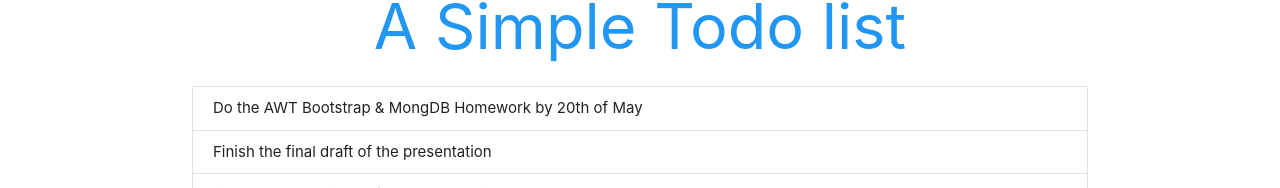
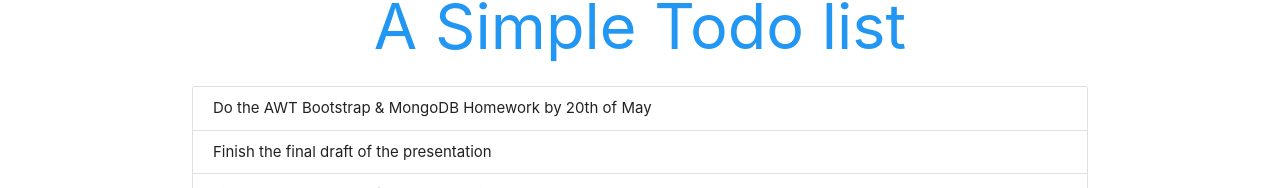
Before and after one commit to shoebjoarder/awt-handson, a React (Create React App) app: page / in a window 1280 px wide. Shown: the part 114-302 px from the top of the page. Built offline with nearby package versions, Linux system fonts and the light colour scheme.

Commit message:
Finalized the task descriptions

```diff
--- a/src/App.js
+++ b/src/App.js
@@ -10,7 +10,7 @@ export default class App extends Component {
 		super(props);
 		this.state = {
 			todos: [
-				{ id: 1, task: "Do the AWT Bootstrap & MongDB Homework by 20th of May" },
+				{ id: 1, task: "Do the AWT Bootstrap & MongoDB Homework by 20th of May" },
 				{ id: 2, task: "Finish the final draft of the presentation" },
 				{ id: 3, task: "Finish the recordings of the presentation" },
 				{ id: 4, task: "Prepare the hands-on session codes" },
@@ -19,27 +19,28 @@ export default class App extends Component {
 	}
 	/* Task 1: END */
 
-	/* Task 2.2: Create a deleteTodo method using arrow function to pass a parameter "id" */
+	/* Task 2.1: Create a deleteTodo method using arrow function to pass a parameter "id" */
 	deleteTodo = (id) => {
-		const todo = this.state.todos.filter(todo => {
+	/* Task 2.1: END */
+		const filteredTodo = this.state.todos.filter(todo => {
 			return todo.id !== id
 		});
-		/* Task 2.3: Set state method to assign the const variable "filterTodo" to todos */
+		/* Task 2.2: Set state method to assign the const variable "filterTodo" to todos */
 		this.setState({
-			todos: todo
+			todos: filteredTodo
 		})
-		/* Task 2.4: END */
+		/* Task 2.2: END */
 	}
 
-	/* Task 3.1: Create Todo Method and todo as input parameter */
-	addTodo = (todo) => {
-		todo.id = Math.random();
-		let newListTodos = [...this.state.todos, todo]
+	/* Task 3.1: Create Todo Method and todo as input parameter, assign the todo variable with Math.random() function, use the spread operator to inject the new todo inside a new list called newListTodos, set the state property todos with the newListTodos */
+	addTodo = (newTodo) => {
+		newTodo.id = Math.random();
+		let newListTodos = [...this.state.todos, newTodo]
 		this.setState({
 			todos: newListTodos
 		})
 	}
-	/* Task 3: Ends */
+	/* Task 3.1: Ends */
 
 	render() {
 		return (
@@ -52,17 +53,17 @@ export default class App extends Component {
 
 				{/* Task 1.2: End */}
 
-				{/* Task 2.1: Pass the deleteTodo method to the Todos Component */}
+				{/* Task 2.3: Pass the deleteTodo method to the Todos Component */}
 
-				<Todos todos={this.state.todos} deleteTodo={this.deleteTodo} />
+				<Todos todoProp={this.state.todos} deleteTodoFunc={this.deleteTodo} />
 
-				{/* Task 2.1: End */}
+				{/* Task 2.3: End */}
 
-				{/* Task 3.1: Pass the addTodo prop method to the AddForm Component */}
+				{/* Task 3.2: Pass the addTodo prop method to the AddForm Component */}
 
 				<AddForm addTodo={this.addTodo} />
 
-				{/* Task 3.1: End */}
+				{/* Task 3.2: End */}
 			</div>
 		)
 	}
--- a/src/components/Todos.js
+++ b/src/components/Todos.js
@@ -2,16 +2,16 @@ import React from 'react'
 
 /* Specify the Prop objects in Functional Components */
 /* This functional component will try to display the todo list defined as states in App Component */
-export default function Todos({todos=0, deleteTodo}) {
-	const todoList = todos.length ? (
-		todos.map(todo => {
+export default function Todos({todoProp=0, deleteTodoFunc}) {
+	const todoList = todoProp.length ? (
+		todoProp.map(todo => {
 			return (
 				<div className="collection-item" key={todo.id}>
 					{/* <span>{todo.task}</span> */}
 
 					{/* Task 2.4: Calls the anonymous arrow function to use deleteTodo method passing the props todo.id as the input parameter */}
 
-					<span onClick={() => {deleteTodo(todo.id)}}>{todo.task}</span>
+					<span onClick={() => {deleteTodoFunc(todo.id)}}>{todo.task}</span>
 
 					{/* Task 2.4: End */}
 				</div>
@@ -21,7 +21,7 @@ export default function Todos({todos=0, deleteTodo}) {
 		<p className="center">You have no todo's left! Hurray!</p>
 	)
 	return (
-		<div class="todos collection">
+		<div className="todos collection">
 				{todoList}
 		</div>
 	)
```
Also changed, not shown: src/components/AddForm.js (+10 -6 lines).
